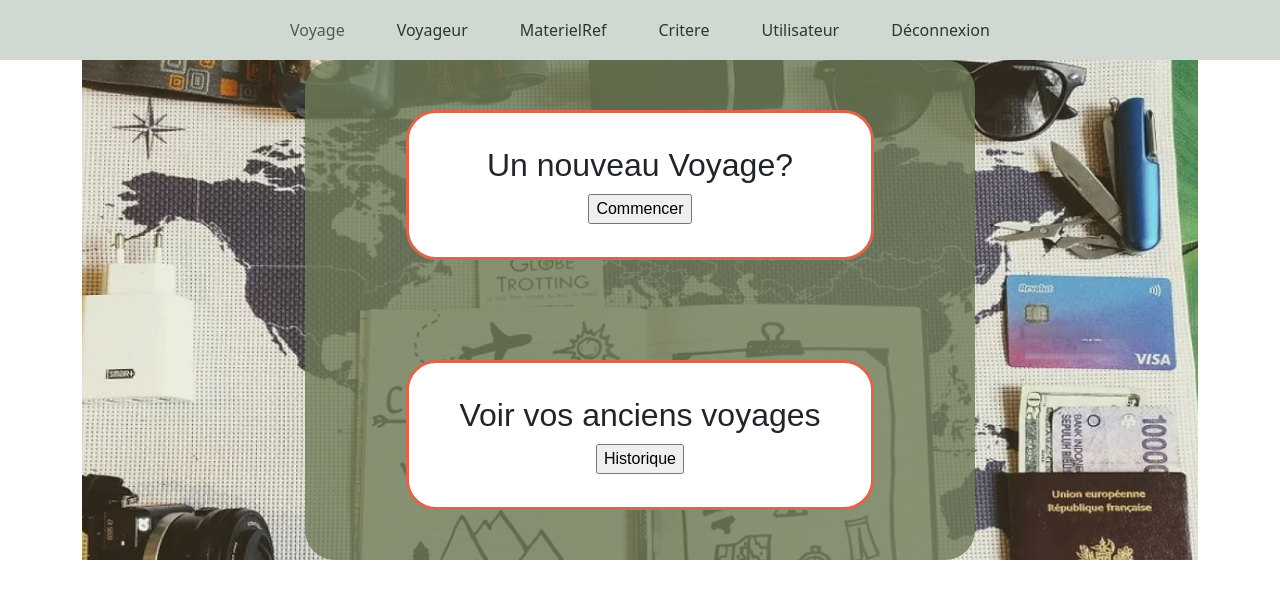
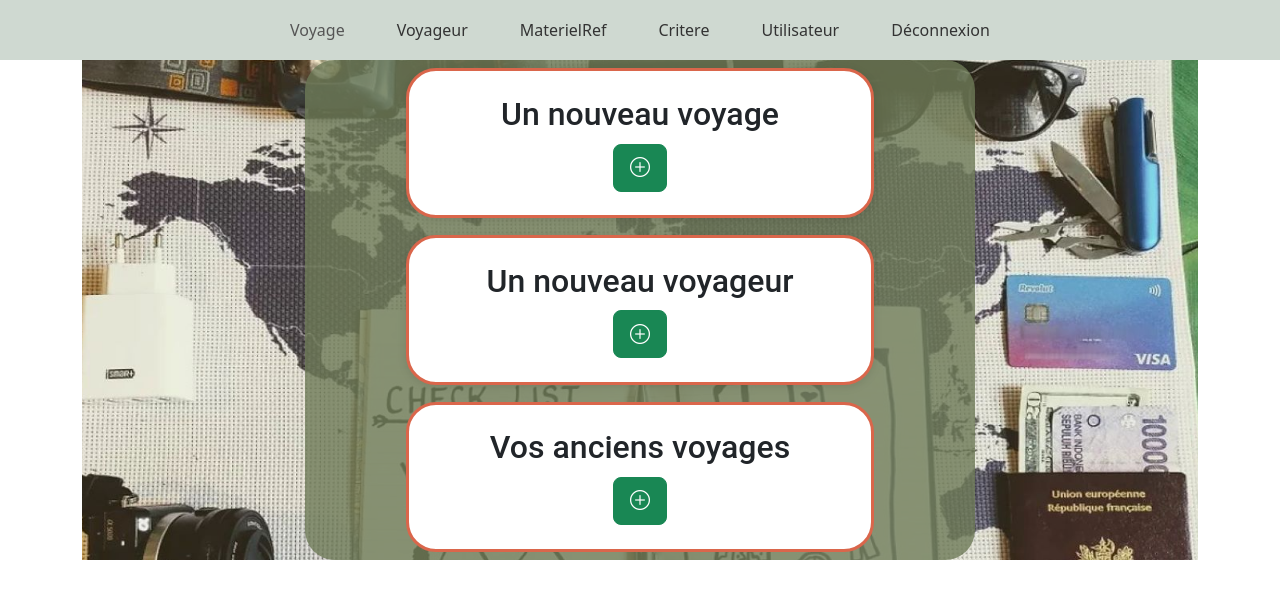
Before and after one commit to AnnaJouannic/CheckRepubList, an Angular app in the folder CheckRepubList/: page /voyage in a window 1280 px wide. Shown: the top 598 px of the page. Built offline with nearby package versions, Linux system fonts and the light colour scheme.

Commit message:
VOyage css ajout

```diff
--- a/CheckRepubList/src/app/model.ts
+++ b/CheckRepubList/src/app/model.ts
@@ -126,6 +126,8 @@ export class Voyage {
     logement: TypeLogement;
     deplacement: TypeDeplacement;
     climat: TypeClimat;
+    voyageur: Voyageur;
+
 
 
     constructor(
@@ -137,6 +139,8 @@ export class Voyage {
        logement?: TypeLogement,
        deplacement?: TypeDeplacement,
        climat?: TypeClimat,
+       voyageur?: Voyageur,
+
     ) {
         this.id=id;
         this.dateDebutVoyage = dateDebutVoyage;
@@ -146,6 +150,8 @@ export class Voyage {
         this.logement = logement;
         this.deplacement = deplacement;
         this.climat=climat;
+        this.voyageur=voyageur;
+
     }
 }
 
--- a/CheckRepubList/src/app/voyage/voyage.component.html
+++ b/CheckRepubList/src/app/voyage/voyage.component.html
@@ -16,20 +16,40 @@
 		<div  id="nouveau">
 				<table class="tabStart">
 		  <tr id="lignetab">
-			  <td><h2>Un nouveau Voyage?</h2></td>
+			  <td><h2>Un nouveau voyage</h2></td>
 		  </tr>
 				<tr id="lignetab">
-					<td><input id="btnStart"  value="Commencer" type="button" (click)="show()"></td>
+					<td>
+						<div class="btn-group btn-group-lg float-right">
+						<a class="btn btn-success" (click)="show()"><i class="bi bi-plus-circle"></i></a>
+					  </div>
+					</td>
 				</tr>
 				</table>
+				</div>
+				<div  id="nouveau">
+				<table class="tabStart">
+					<tr id="lignetab">
+						<td><h2>Un nouveau voyageur</h2></td>
+					</tr>
+						  <tr id="lignetab">
+							  <td>
+								  <div class="btn-group btn-group-lg float-right">
+								  <a class="btn btn-success" (click)="voyageur()"><i class="bi bi-plus-circle"></i></a>
+								</div>
+							  </td>
+						  </tr>
+						  </table>
 				</div>
 				<div id="historique">
 					<table>
 						<tr id="lignetab">
-					  <td><h2>Voir vos anciens voyages</h2></td>
+					  <td><h2>Vos anciens voyages</h2></td>
 				  </tr>
 						<tr id="lignetab">
-							<td><input id="btnOld"  value="Historique" type="button"></td>
+							<td><div class="btn-group btn-group-lg float-right">
+								<a class="btn btn-success" ><i class="bi bi-plus-circle"></i></a>
+							  </div></td>
 						</tr>
 					</table>
 		</div>
@@ -40,8 +60,17 @@
 
 <div class="form-container"  *ngIf="showForm">
 		<form  (ngSubmit)="save()" novalidate autocomplete="off" [formGroup]="voyageForm">
-		<h1>Un nouveau Voyage?</h1>
+		<h1>Un nouveau voyage </h1>
 		<div >
+			<div class="form-group">
+				<label for="voyageur">Voyageur:</label>
+				<select class="form-control" id="voyageur" name="voyageur" formControlName="voyageur">
+					<option *ngFor="let voyageur of voyageurs$ | async" [value]="voyageur.id">{{voyageur.nom}} {{voyageur.prenom}}</option>
+				</select>
+				<span class="text-danger" *ngIf="voyageForm.get('voyageur').hasError('required')">
+					Un voyageur  est obligatoire.
+				</span>
+				</div>
 			<div class="form-group" >
 				<!-- <div for="durée">Durée du voyage: </div>  -->
 				<label for="dateDebutVoyage">Départ</label> <input type="date"  class="form-control" id="dateDebutVoyage" name="dateDebutVoyage"  formControlName="dateDebutVoyage"/>
--- a/CheckRepubList/src/app/voyage/voyage.component.scss
+++ b/CheckRepubList/src/app/voyage/voyage.component.scss
@@ -15,6 +15,8 @@
 
 #nouveau
 {
+	/*font-family: 'Roboto', sans-serif;
+	font-weight: 700;
 		margin: auto;
 		float:center;
 		width:70%;
@@ -25,7 +27,20 @@
 		border-radius: 30px;
     display:flex;
     justify-content:center;
-		align-items:center;
+		align-items:center;*/
+  font-family: 'Roboto', sans-serif;
+  font-weight: 400;
+  margin: auto;
+  width: 70%;
+  max-width: 800px;
+  min-height: 150px;
+  background-color: #fff;
+  border: 3px solid #da664b;
+  border-radius: 30px;
+  display: flex;
+  justify-content: center;
+  align-items: center;
+  box-shadow: 0px 2px 10px rgba(0, 0, 0, 0.1);
 }
 
 #lignetab
@@ -35,6 +50,8 @@
 
 #historique
 {
+	font-family: 'Roboto', sans-serif;
+	font-weight: 700;
 		margin: auto;
 		float:center;
 		width:70%;
@@ -64,7 +81,8 @@
 }
 
 body {
-    font-family: Arial, sans-serif;
+    /*font-family: Arial, sans-serif;*/
+	font-family: 'Roboto', sans-serif;
     background-color: #fff;
     margin: 0;
     padding: 0;
@@ -76,6 +94,7 @@ body {
 	//overflow : hidden;
 }
     h1 {
+	font-family: 'Roboto', sans-serif;
     text-align: center;
     padding: 20px;
     }
@@ -93,10 +112,12 @@ body {
     top: 60px;
     left: 0;
     right: 0;
+	font-family: 'Roboto', sans-serif;
     }
 
     label {
-    font-weight: bold;
+    /*font-weight: bold;*/
+	font-family: 'Roboto', sans-serif;
     }
 
     input[type="text"],
--- a/CheckRepubList/src/app/voyage/voyage.component.ts
+++ b/CheckRepubList/src/app/voyage/voyage.component.ts
@@ -5,7 +5,8 @@ import { VoyageService } from './voyage.service';
 import { Router } from '@angular/router';
 import { Observable } from 'rxjs';
 import { VoyageHttpService } from './voyage-http.service';
-import { TypeClimat, TypeDeplacement, TypeLogement, Voyage } from '../model';
+import { TypeClimat, TypeDeplacement, TypeLogement, Voyage, Voyageur } from '../model';
+import { VoyageurService } from '../voyageur/voyageur.service';
 
 @Component({
   selector: 'app-voyage',
@@ -20,14 +21,16 @@ export class VoyageComponent   implements OnInit{
   modesLogement = Object.values(TypeLogement);
   modesDeplacement = Object.values(TypeDeplacement);
   modesClimat = Object.values(TypeClimat);
+  voyageurs$: Observable<Voyageur[]>;
 
 
-  constructor( private router: Router, private formBuilder: FormBuilder, private voyageService: VoyageHttpService ) {}
+  constructor( private router: Router, private formBuilder: FormBuilder, private voyageHttpService: VoyageHttpService ,private voyageurService : VoyageurService ) {}
 
 
 
   ngOnInit(): void {
     this.voyageForm = this.formBuilder.group({
+      voyageur:this.formBuilder.control('',[Validators.required]),
       dateDebutVoyage: this.formBuilder.control('', [Validators.required ]),
       dateFinVoyage: this.formBuilder.control('', [Validators.required ]),
       libelle: this.formBuilder.control('', [Validators.required, Validators.maxLength(25)]),
@@ -37,7 +40,8 @@ export class VoyageComponent   implements OnInit{
       climat:this.formBuilder.control('', [Validators.required]),
   });
 
-  this.voyages$ = this.voyageService.findAll();
+  this.voyages$ = this.voyageHttpService.findAll();
+ //this.voyageur$ = this.voyageurService.findAllForAsync();
 
   }
 
@@ -60,7 +64,7 @@ add() {
 }
 */
 save() {
-  this.voyageService.save(this.voyageForm.value);
+  this.voyageHttpService.save(this.voyageForm.value);
   this.cancel();
   this.showForm=true;
 }
@@ -73,5 +77,8 @@ cancel() {
 show() {
   this.showForm = true;
 }
+voyageur(){
+  this.router.navigate(["/voyageur"]);
+}
 
 }
```
